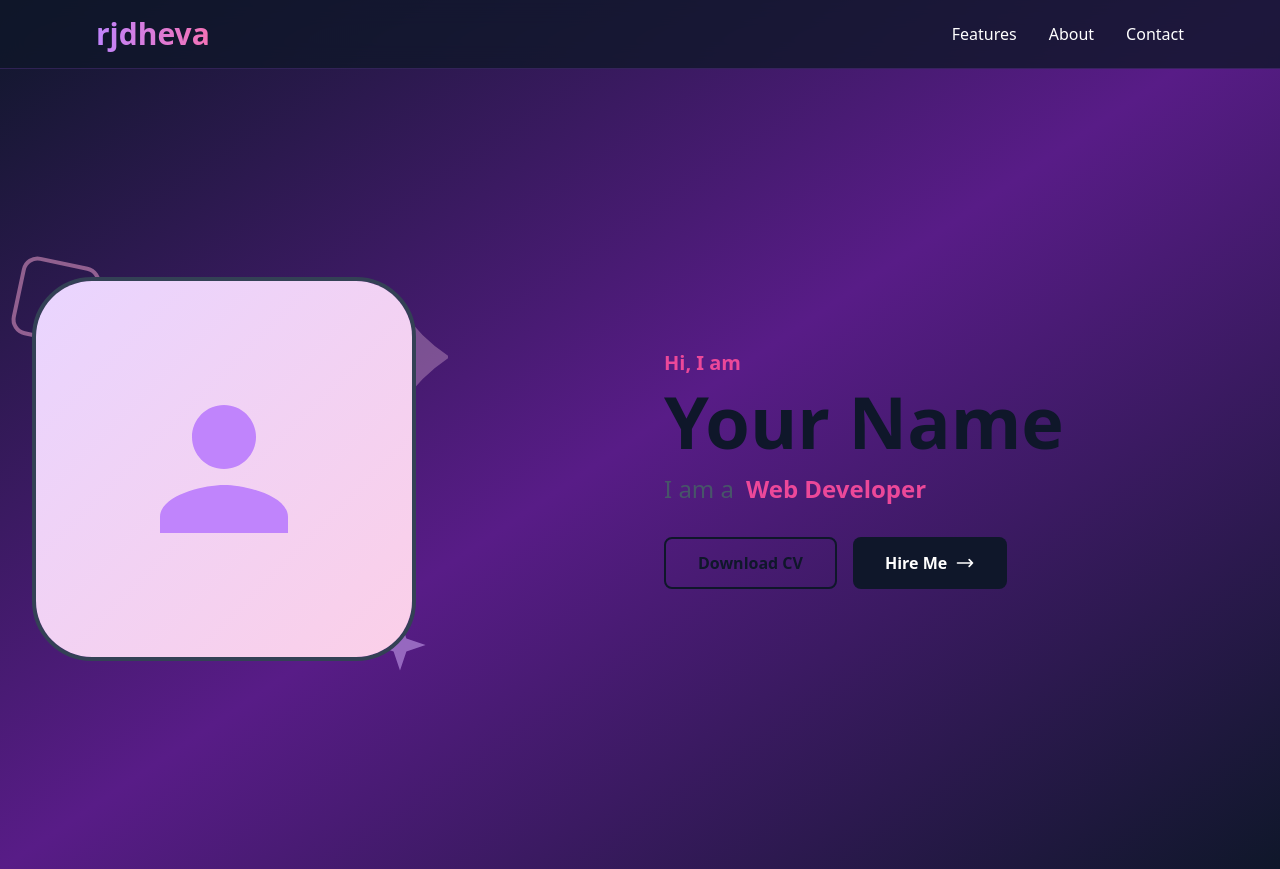
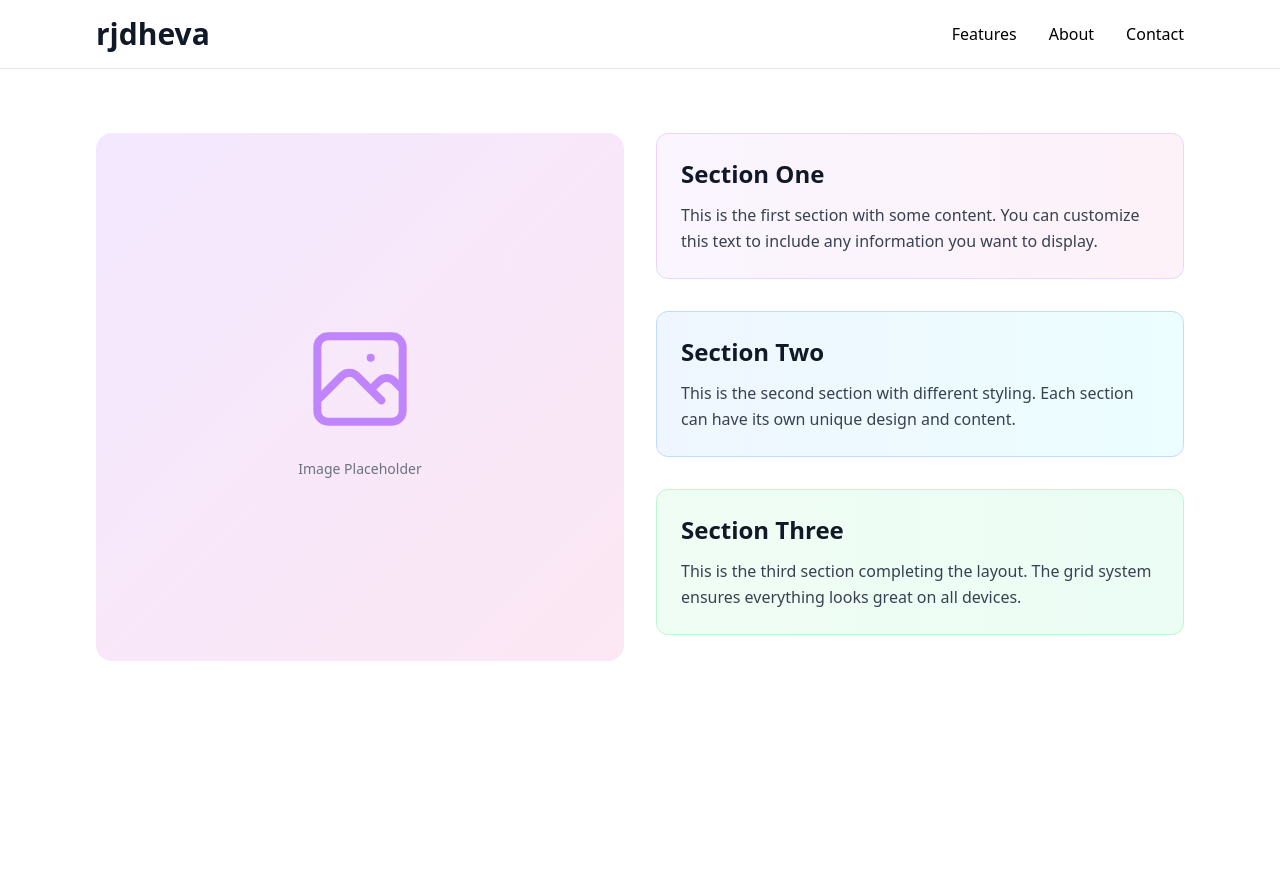
Before and after one commit to JustCodeDaily/rjdheva, a React (Vite) app: page / in a window 1280 px wide. After the commit the page ends 800 px from the top, so only its background shows below. Built offline with nearby package versions, Linux system fonts and the light colour scheme.

Commit message:
Update LandingPage with white background, header only, and new layout with image placeholder and 3 sections

```diff
--- a/src/LandingPage.jsx
+++ b/src/LandingPage.jsx
@@ -1,28 +1,69 @@
-import Hero from './components/Hero';
 export default function LandingPage() {
   return (
-    <div className="min-h-screen bg-gradient-to-br from-slate-900 via-purple-900 to-slate-900 text-white">
+    <div className="min-h-screen bg-white">
       {/* Header */}
-      <header className="sticky top-0 z-50 bg-slate-900/80 backdrop-blur-md border-b border-purple-500/20">
+      <header className="sticky top-0 z-50 bg-white border-b border-gray-200">
         <div className="max-w-6xl mx-auto px-4 sm:px-6 lg:px-8 py-4 flex justify-between items-center">
-          <h1 className="text-2xl sm:text-3xl font-bold bg-gradient-to-r from-purple-400 to-pink-400 bg-clip-text text-transparent">
+          <h1 className="text-2xl sm:text-3xl font-bold text-gray-900">
             rjdheva
           </h1>
           <nav className="hidden md:flex gap-8">
-            <a href="#features" className="hover:text-purple-400 transition">
+            <a href="#features" className="hover:text-gray-600 transition">
               Features
             </a>
-            <a href="#about" className="hover:text-purple-400 transition">
+            <a href="#about" className="hover:text-gray-600 transition">
               About
             </a>
-            <a href="#contact" className="hover:text-purple-400 transition">
+            <a href="#contact" className="hover:text-gray-600 transition">
               Contact
             </a>
           </nav>
         </div>
       </header>
 
-      <Hero />
+      {/* Main Content */}
+      <main className="max-w-6xl mx-auto px-4 sm:px-6 lg:px-8 py-16">
+        <div className="grid grid-cols-1 md:grid-cols-2 gap-8 items-start">
+          {/* Left Side - Image Placeholder */}
+          <div className="flex justify-center items-center">
+            <div className="w-full aspect-square bg-gradient-to-br from-purple-100 to-pink-100 rounded-2xl flex items-center justify-center">
+              <div className="text-center">
+                <svg className="w-32 h-32 mx-auto text-purple-400" fill="none" stroke="currentColor" viewBox="0 0 24 24">
+                  <path strokeLinecap="round" strokeLinejoin="round" strokeWidth={1.5} d="M4 16l4.586-4.586a2 2 0 012.828 0L16 16m-2-2l1.586-1.586a2 2 0 012.828 0L20 14m-6-6h.01M6 20h12a2 2 0 002-2V6a2 2 0 00-2-2H6a2 2 0 00-2 2v12a2 2 0 002 2z" />
+                </svg>
+                <p className="mt-4 text-gray-500 text-sm">Image Placeholder</p>
+              </div>
+            </div>
+          </div>
+
+          {/* Right Side - 3 Sections */}
+          <div className="space-y-8">
+            {/* Section 1 */}
+            <div className="bg-gradient-to-r from-purple-50 to-pink-50 p-6 rounded-xl border border-purple-200">
+              <h2 className="text-2xl font-bold text-gray-900 mb-3">Section One</h2>
+              <p className="text-gray-700 leading-relaxed">
+                This is the first section with some content. You can customize this text to include any information you want to display.
+              </p>
+            </div>
+
+            {/* Section 2 */}
+            <div className="bg-gradient-to-r from-blue-50 to-cyan-50 p-6 rounded-xl border border-blue-200">
+              <h2 className="text-2xl font-bold text-gray-900 mb-3">Section Two</h2>
+              <p className="text-gray-700 leading-relaxed">
+                This is the second section with different styling. Each section can have its own unique design and content.
+              </p>
+            </div>
+
+            {/* Section 3 */}
+            <div className="bg-gradient-to-r from-green-50 to-emerald-50 p-6 rounded-xl border border-green-200">
+              <h2 className="text-2xl font-bold text-gray-900 mb-3">Section Three</h2>
+              <p className="text-gray-700 leading-relaxed">
+                This is the third section completing the layout. The grid system ensures everything looks great on all devices.
+              </p>
+            </div>
+          </div>
+        </div>
+      </main>
     </div>
   );
 }
```
